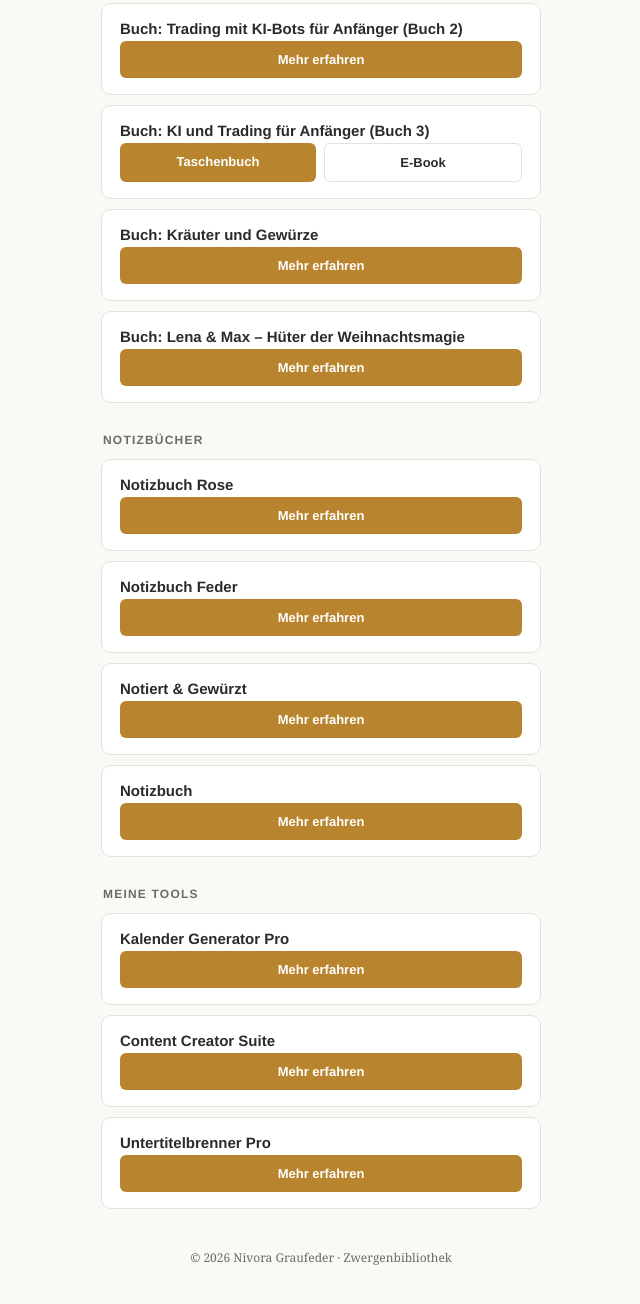
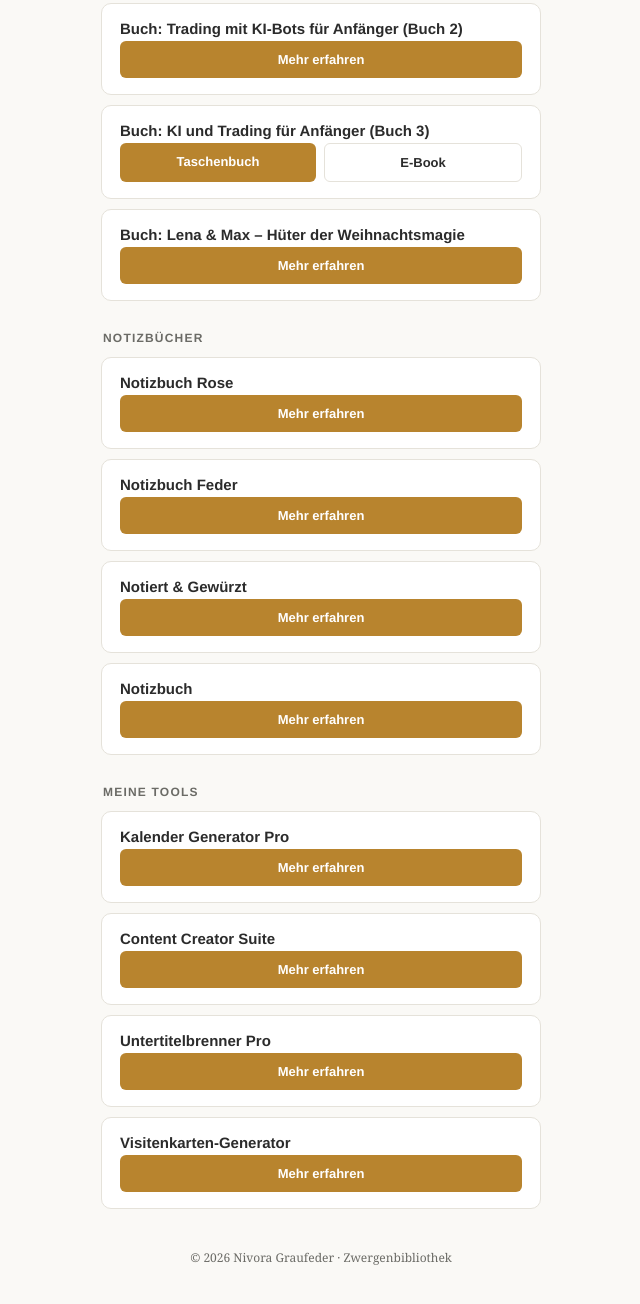
Before and after one commit to sachsenstyle/alle-link, a plain HTML site: page index.html in a window 1280 px wide. Shown: the part 803-2107 px from the top of the page, without its empty margins (319-959 px from the left). Drawn offline with Linux system fonts and the light colour scheme.

Commit message:
Add files via upload

```diff
--- a/index.html
+++ b/index.html
@@ -127,12 +127,9 @@
       </div>
     </div>
 
-    <div class="karte">
-      <p class="titel">Buch: Kräuter und Gewürze</p>
-      <div class="btn-row">
-        <a class="btn btn-primary" href="https://kraeuter-und-gewuerze.pages.dev/" target="_blank" rel="noopener">Mehr erfahren</a>
-      </div>
-    </div>
+    <!-- Kräuter und Gewürze vorübergehend entfernt (KDP-Druckprobleme), später wieder einsetzen:
+    <div class="karte"><p class="titel">Buch: Kräuter und Gewürze</p><div class="btn-row"><a class="btn btn-primary" href="https://kraeuter-und-gewuerze.pages.dev/" target="_blank" rel="noopener">Mehr erfahren</a></div></div>
+    -->
 
     <div class="karte">
       <p class="titel">Buch: Lena & Max – Hüter der Weihnachtsmagie</p>
@@ -197,6 +194,13 @@
         <a class="btn btn-primary" href="https://untertitelbrenner-landingpages.pages.dev/" target="_blank" rel="noopener">Mehr erfahren</a>
       </div>
     </div>
+
+    <div class="karte">
+      <p class="titel">Visitenkarten-Generator</p>
+      <div class="btn-row">
+        <a class="btn btn-primary" href="https://visitenkarten-generator.pages.dev/" target="_blank" rel="noopener">Mehr erfahren</a>
+      </div>
+    </div>
   </div>
 
   <footer>
```
